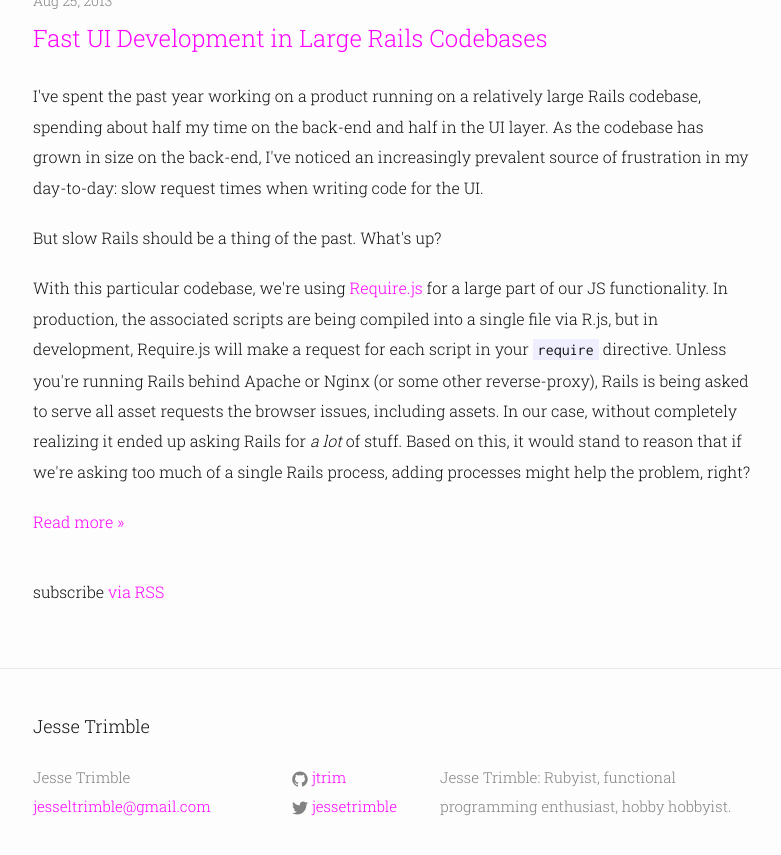
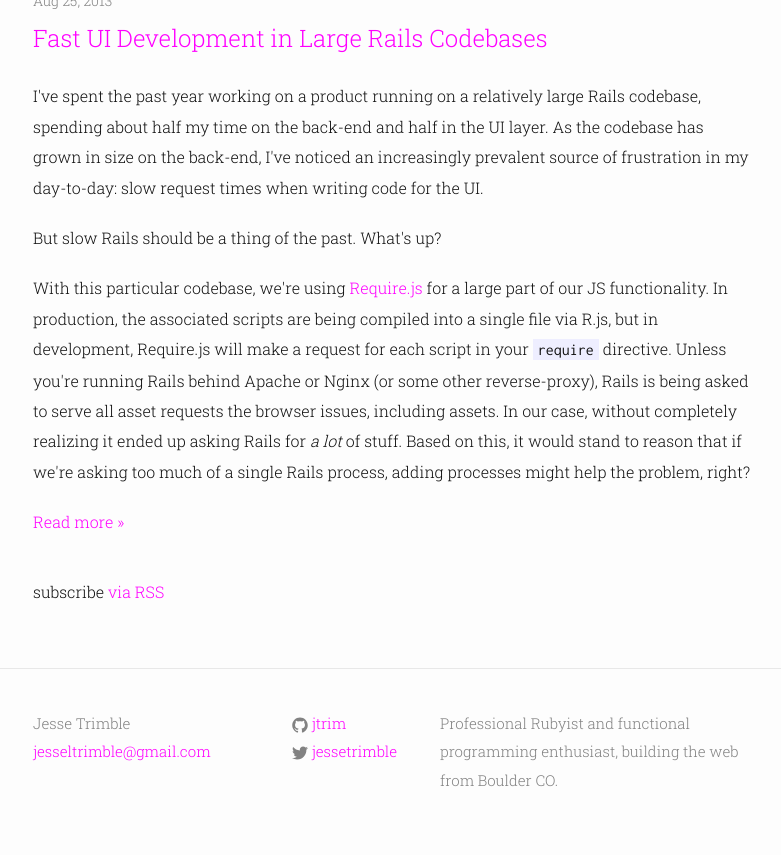
Before and after one commit to jtrim/jtrim.github.io, a Jekyll site: the page built from index.html, in a window 1280 px wide and 900 px high, scrolled down 2115 px. Shown: the top 855 px of the window, without its empty margins (247-1028 px from the left). Built offline with Jekyll 4.4.1, drawn with Linux system fonts in a browser that asks for light colours; some web fonts are replaced.

Commit message:
Footer & description work

```diff
--- a/_config.yml
+++ b/_config.yml
@@ -1,7 +1,7 @@
 title: Jesse Trimble
 email: jesseltrimble@gmail.com
 description: >
-  Jesse Trimble: Rubyist, functional programming enthusiast, hobby hobbyist.
+  Professional Rubyist and functional programming enthusiast, building the web from Boulder CO.
 baseurl: ""
 url: "http://jessetrimble.net"
 twitter_username: jessetrimble
--- a/_includes/footer.html
+++ b/_includes/footer.html
@@ -1,9 +1,5 @@
 <footer class="site-footer">
-
   <div class="wrapper">
-
-    <h2 class="footer-heading">{{ site.title }}</h2>
-
     <div class="footer-col-wrapper">
       <div class="footer-col  footer-col-1">
         <ul class="contact-list">
@@ -46,10 +42,8 @@
       </div>
 
       <div class="footer-col  footer-col-3">
-        <p class="text">{{ site.description }}</p>
+        <p class="text">{{ site.description }}</small>
       </div>
     </div>
-
   </div>
-
 </footer>
```
